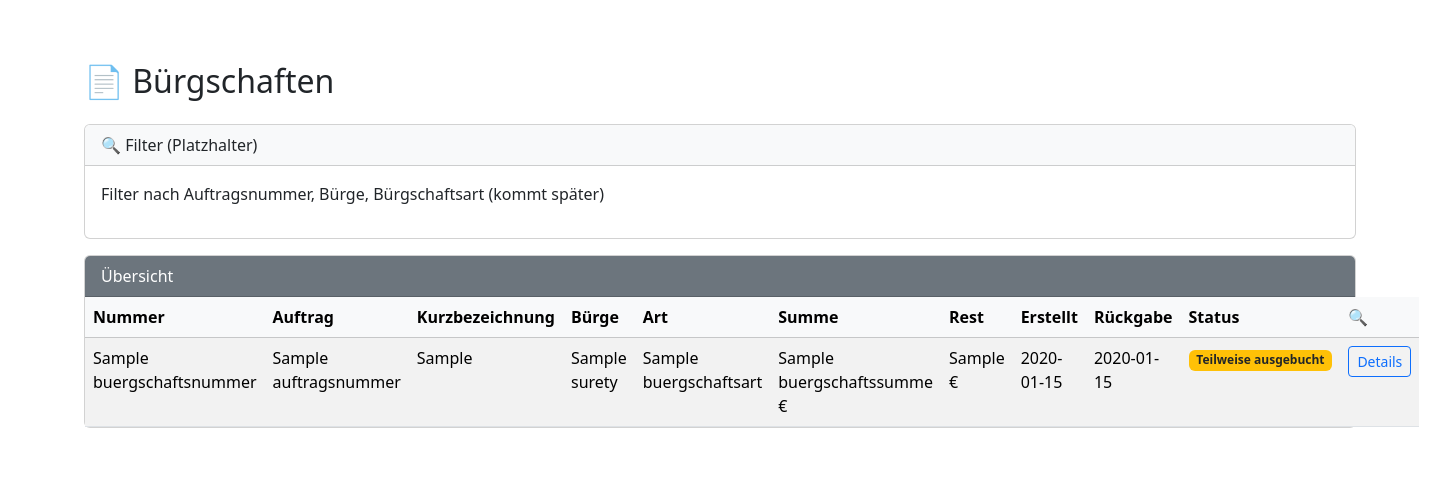
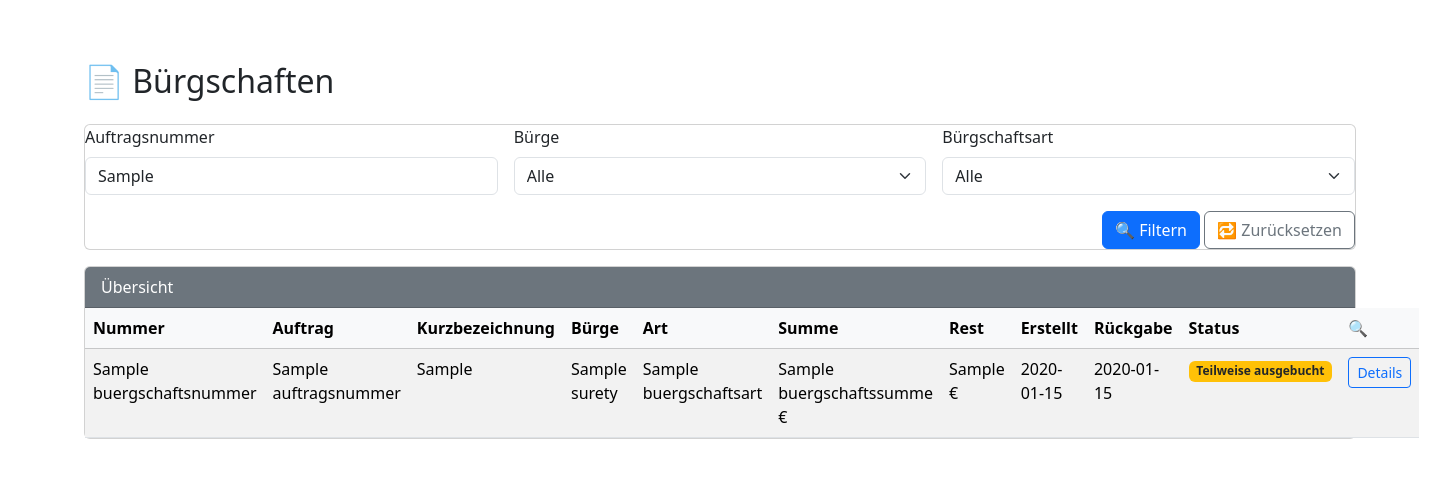
Before and after one commit to Grubinio/deba-faktura, a Flask app: template app/templates/buergschaften.html in a window 1440 px wide. Shown: the part 56-534 px from the top of the page. Run offline with Flask 3, Linux system fonts and the light colour scheme; the template is opened without the code that fills it: most values are stand-ins (such as "Sample title", 1, 10 or a date in 2020).

Commit message:
Bürgschaftsfilter

```diff
--- a/app/routes.py
+++ b/app/routes.py
@@ -208,12 +208,15 @@ def buergschaften():
     if not any(user_has_role(r) for r in ['Fakturierung', 'Management', 'Superuser']):
         return redirect(url_for('home'))
 
-    # HIER kommt jetzt die SQL-Abfrage hin:
+    auftragsnummer = request.args.get('auftragsnummer', '').strip()
+    buerge = request.args.get('buerge', '')
+    art = request.args.get('art', '')
 
     conn = get_db_connection()
     cursor = conn.cursor(dictionary=True)
 
-    cursor.execute("""
+    # Filter aufbauen
+    sql = """
         SELECT
             b.id,
             b.buergschaftsnummer,
@@ -232,14 +235,41 @@ def buergschaften():
             END AS status
         FROM buergschaften b
         LEFT JOIN auftraege a ON b.auftragsnummer = a.auftragsnummer
-        ORDER BY b.erstelldatum DESC
-    """)
+        WHERE 1=1
+    """
 
+    params = []
+
+    if auftragsnummer:
+        sql += " AND b.auftragsnummer LIKE %s"
+        params.append(f"%{auftragsnummer}%")
+
+    if buerge:
+        sql += " AND b.surety = %s"
+        params.append(buerge)
+
+    if art:
+        sql += " AND b.buergschaftsart = %s"
+        params.append(art)
+
+    sql += " ORDER BY b.erstelldatum DESC"
+
+    cursor.execute(sql, params)
     buergschaften = cursor.fetchall()
+
+    # Alle Bürgen für Dropdown
+    cursor.execute("SELECT DISTINCT buergenname FROM sureties ORDER BY buergenname")
+    buergen_liste = [row['buergenname'] for row in cursor.fetchall()]
+
     cursor.close()
     conn.close()
 
-    return render_template('buergschaften.html', buergschaften=buergschaften)
+    return render_template('buergschaften.html', buergschaften=buergschaften,
+                           filter_auftragsnummer=auftragsnummer,
+                           filter_buerge=buerge,
+                           filter_art=art,
+                           buergen_liste=buergen_liste)
+
 
 @app.route('/buergschaften/<int:buergschaft_id>')
 def buergschaft_detail(buergschaft_id):
--- a/app/templates/buergschaften.html
+++ b/app/templates/buergschaften.html
@@ -6,13 +6,41 @@
   <h2 class="mb-4">📄 Bürgschaften</h2>
 
   <div class="card mb-3">
-    <div class="card-header bg-light">
-      🔍 Filter (Platzhalter)
-    </div>
-    <div class="card-body">
-      <!-- Filter-Formular folgt später -->
-      <p>Filter nach Auftragsnummer, Bürge, Bürgschaftsart (kommt später)</p>
-    </div>
+    <form method="get" action="{{ url_for('buergschaften') }}">
+        <div class="row g-3 align-items-end">
+          <div class="col-md-4">
+            <label for="auftragsnummer" class="form-label">Auftragsnummer</label>
+            <input type="text" name="auftragsnummer" id="auftragsnummer" class="form-control"
+                   value="{{ filter_auftragsnummer }}">
+          </div>
+
+          <div class="col-md-4">
+            <label for="buerge" class="form-label">Bürge</label>
+            <select name="buerge" id="buerge" class="form-select">
+              <option value="">Alle</option>
+              {% for name in buergen_liste %}
+              <option value="{{ name }}" {% if name == filter_buerge %}selected{% endif %}>{{ name }}</option>
+              {% endfor %}
+            </select>
+          </div>
+
+          <div class="col-md-4">
+            <label for="art" class="form-label">Bürgschaftsart</label>
+            <select name="art" id="art" class="form-select">
+              <option value="">Alle</option>
+              <option value="Vorauszahlungsbürgschaft" {% if filter_art == 'Vorauszahlungsbürgschaft' %}selected{% endif %}>Vorauszahlungsbürgschaft</option>
+              <option value="Vertragserfüllungsbürgschaft" {% if filter_art == 'Vertragserfüllungsbürgschaft' %}selected{% endif %}>Vertragserfüllungsbürgschaft</option>
+              <option value="Gewährleistungsbürgschaft" {% if filter_art == 'Gewährleistungsbürgschaft' %}selected{% endif %}>Gewährleistungsbürgschaft</option>
+            </select>
+          </div>
+
+          <div class="col-md-12 text-end mt-3">
+            <button type="submit" class="btn btn-primary">🔍 Filtern</button>
+            <a href="{{ url_for('buergschaften') }}" class="btn btn-outline-secondary">🔁 Zurücksetzen</a>
+          </div>
+        </div>
+      </form>
+
   </div>
 
   <div class="card">
```
